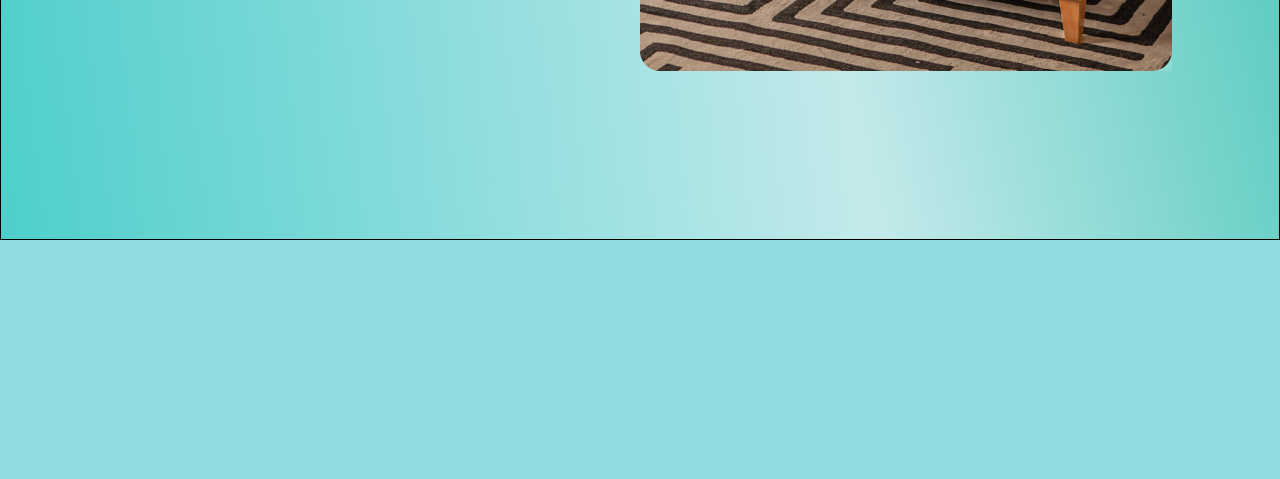
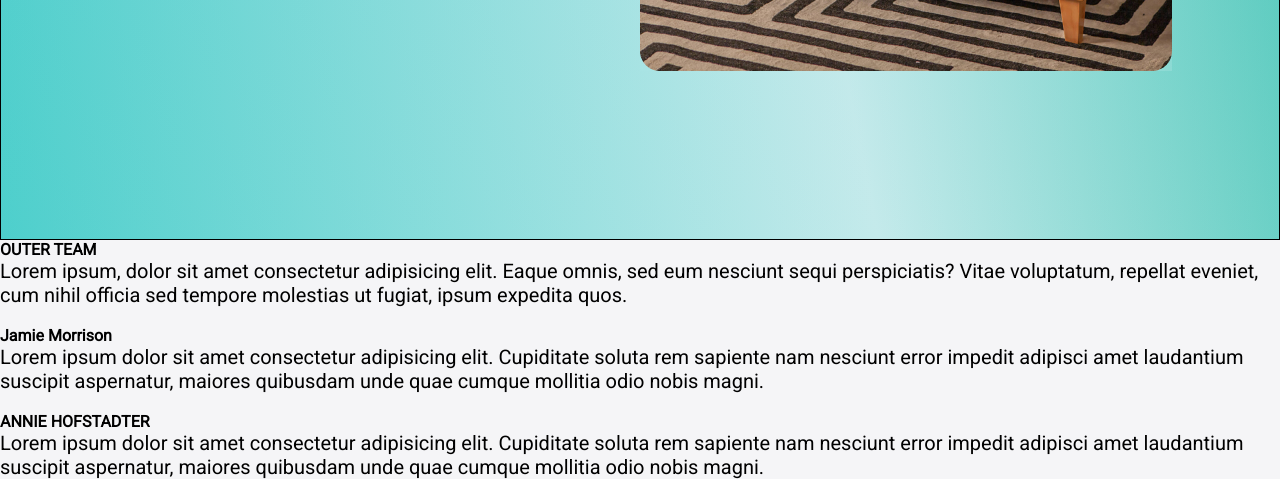
Before and after one commit to filipefolletto/foliariweb.github.io, a PHP site: page /web/index.html in a window 1280 px wide. Shown: the part 560-1039 px from the top of the page. Before the commit the page ends 800 px from the top, so only its background shows below. Run offline with PHP 8.4, Linux system fonts and the light colour scheme.

Commit message:
esboço sec

```diff
--- a/web/index.html
+++ b/web/index.html
@@ -63,8 +63,41 @@
 
         </section>
 
-        <section>
+        <section class="section">
+            <div class="container">
+                <div class="section-conteudo">
+                    <div class="container">
+                        <div class="ourTeam-conteudo">
+                            <h4>OUTER TEAM</h4>
+                            <p>Lorem ipsum, dolor sit amet consectetur adipisicing elit. Eaque omnis, sed eum nesciunt sequi perspiciatis? Vitae voluptatum, repellat eveniet, cum nihil officia sed tempore molestias ut fugiat, ipsum expedita quos.</p>
+                            <div>
 
+                                <div class="homem">
+                                    <div class="img-homem">
+                                        <img src="" alt="">
+                                    </div>
+                                    <div class="text-homem">
+                                        <h4>Jamie Morrison</h4>
+                                        <p>Lorem ipsum dolor sit amet consectetur adipisicing elit. Cupiditate soluta rem sapiente nam nesciunt error impedit adipisci amet laudantium suscipit aspernatur, maiores quibusdam unde quae cumque mollitia odio nobis magni.</p>
+                                    </div>
+                                </div>
+
+                                <div class="mulher">
+                                    <div class="img-mulher">
+                                        <img src="" alt="">
+                                    </div>
+                                    <div class="text-mulher">
+                                        <h4>ANNIE HOFSTADTER</h4>
+                                        <p>Lorem ipsum dolor sit amet consectetur adipisicing elit. Cupiditate soluta rem sapiente nam nesciunt error impedit adipisci amet laudantium suscipit aspernatur, maiores quibusdam unde quae cumque mollitia odio nobis magni.</p>
+                                    </div>
+                                </div>
+
+                            </div>
+
+                        </div>
+                    </div>
+                </div>
+            </div>
         </section>
 
         <footer>
```
Also changed, not shown: css/style.css (+31 -65 lines).
